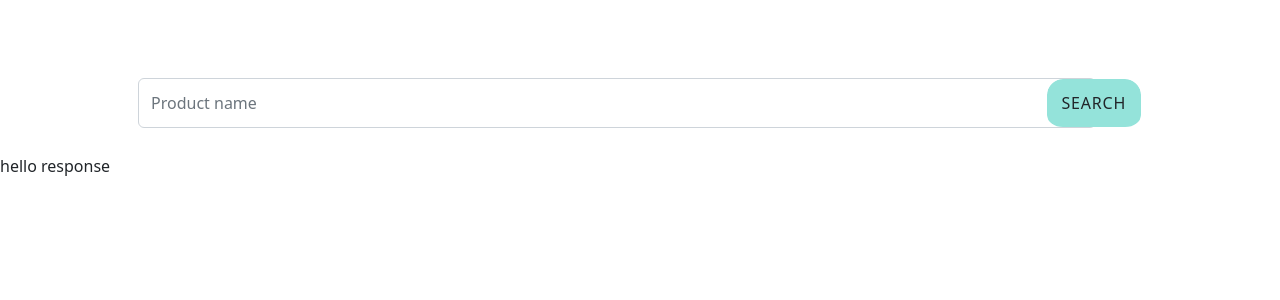
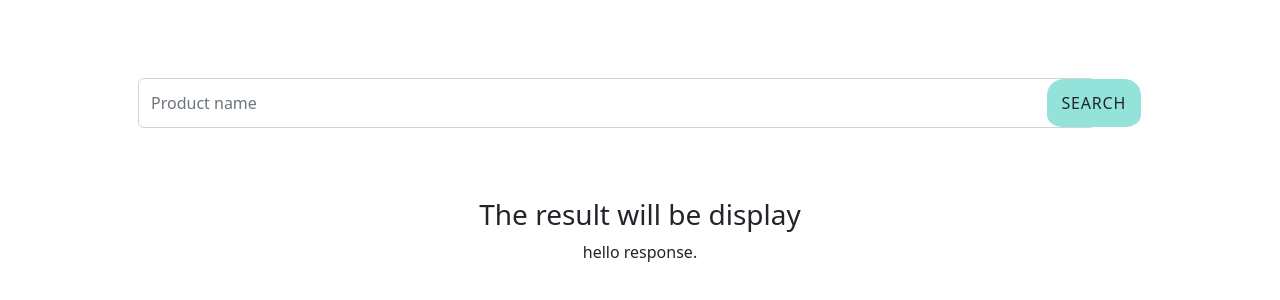
Before and after one commit to ayobamiseun/Content_Generation_Ai, a React (Create React App) app: page /display in a window 1280 px wide. Shown: the part 122-422 px from the top of the page. Built offline with nearby package versions, Linux system fonts and the light colour scheme.

Commit message:
products info

```diff
--- a/src/components/Display.tsx
+++ b/src/components/Display.tsx
@@ -10,38 +10,6 @@ function Display() {
     heading: "",
     response: "hello response"
  })
-
-  // @ts-ignore
-
-
-        // open ai api
-
-
-    // const configuration = new Configuration({
-//   apiKey: process.env.OPENAI_API_KEY,
-// });
-// const openai = new OpenAIApi(configuration);
-
-// const response = await openai.createCompletion({
-//   model: "text-davinci-002",
-//   prompt: "Tell me all i need to know about: ${products}",
-//   temperature: 0.8,
-//   max_tokens: 143,
-//   top_p: 1,
-//   frequency_penalty: 0,
-//   presence_penalty: 0,
-// }). then((response) => {
-//     setProducts ({
-//         heading: `AI Product Description Suggestion for: ${formDataObj.product.Name}`,
-//         response: `${response.data.choices[0].text}`
-//     })
-// })
-// ;
-
-
-       // @ts-ignore
-
-
    // @ts-ignore
        const handleChange  = (e) => {
 
@@ -52,6 +20,8 @@ function Display() {
        const onFormSubmit = (e) => {
         e.preventDefault()
 
+        products.heading = "";
+
         const formData = new FormData(e.target),
         formDataObj = Object.fromEntries(formData.entries())
         // @ts-ignore
@@ -60,9 +30,10 @@ function Display() {
         console.log(brand)
          // @ts-ignore
          const configuration = new Configuration({
-  apiKey: "",
+
+            apiKey: "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",
           });
- // @ts-ignore
+          //@ts-ignore
           const openai = new OpenAIApi(configuration);
           // @ts-ignore
           openai.createCompletion({
@@ -94,7 +65,7 @@ openai.createCompletion({
              placeholder="Product name"
              name="productName"
               // @ts-ignore
-            //  value={products.heading}
+             value={products.heading}
              // @ts-ignore
              onChange={handleChange}
 
@@ -102,10 +73,18 @@ openai.createCompletion({
             <button type="submit" className="btn ">Search</button>
             {/* <button className="button-19" role="button">{search}</button> */}
           </form>
+          <section id="result" className="result">
+      <div className="container" data-aos="zoom-out">
 
-          <p> {products.heading}</p>
-          <p> {products.response}</p>
+        <div className="row justify-content-center">
+          <div className="col-lg-8 text-center">
+            <h3>The result will be display</h3>
+            <p> {products.response}.</p>
+            </div>
+        </div>
 
+      </div>
+    </section>
 
     </div>
   )
```
Lines whose indentation alone changed are shown as unchanged.
